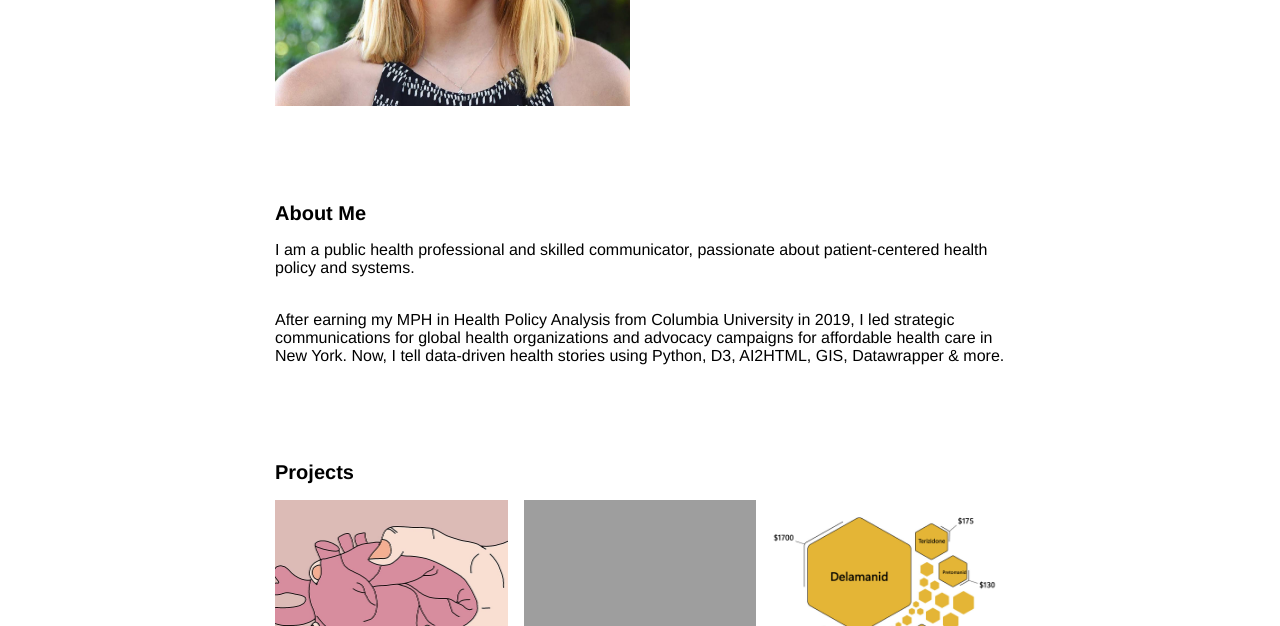
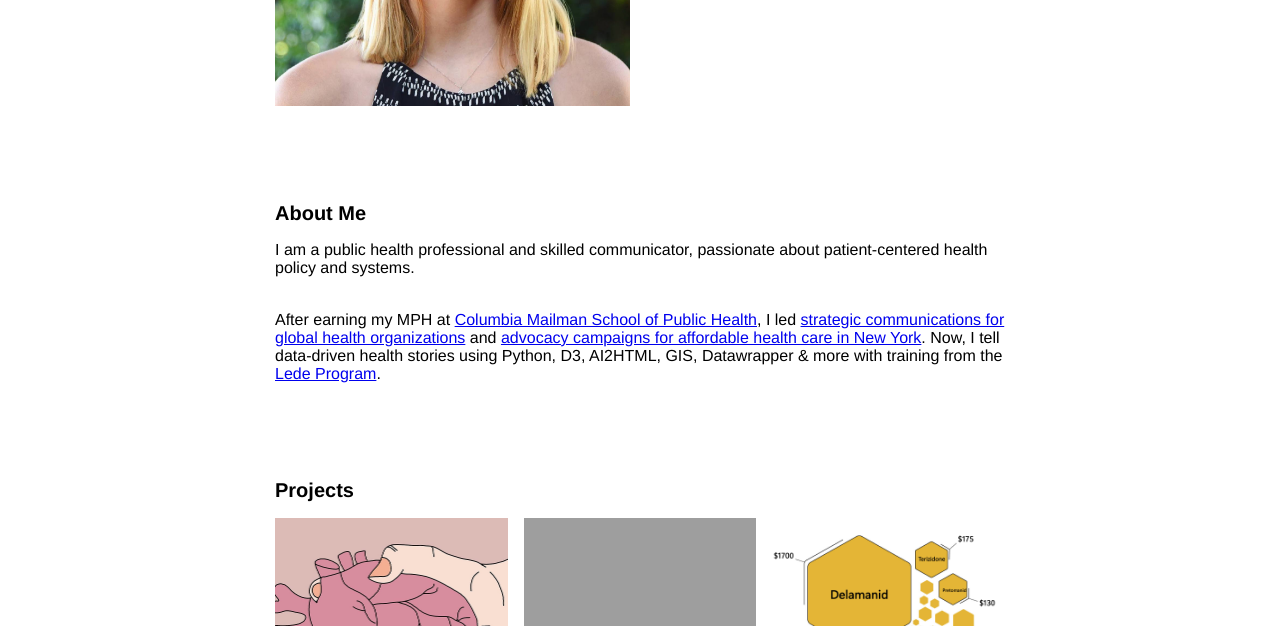
Before and after one commit to alliekrugman/alliekrugman.github.io, a plain HTML site: page index.html in a window 1280 px wide. Shown: the part 474-1100 px from the top of the page. Drawn offline with Linux system fonts and the light colour scheme; grey boxes are pictures that could not be loaded.

Commit message:
Update index.html

```diff
--- a/index.html
+++ b/index.html
@@ -57,7 +57,7 @@
         <span class="subheader-text">About Me</span>
         <div class="about-section-content">
           <div class="body-text">I am a public health professional and skilled communicator, passionate about patient-centered health policy and systems.</div>
-          <div class="body-text">After earning my MPH in Health Policy Analysis from Columbia University in 2019, I led strategic communications for global health organizations and advocacy campaigns for affordable health care in New York. Now, I tell data-driven health stories using Python, D3, AI2HTML, GIS, Datawrapper & more.</div>
+          <div class="body-text">After earning my MPH at <a href="https://www.publichealth.columbia.edu/">Columbia Mailman School of Public Health</a>, I led <a href="https://globalhealthstrategies.com/">strategic communications for global health organizations</a> and <a href="https://www.cssny.org/campaigns/entry/end-medical-debt">advocacy campaigns for affordable health care in New York</a>. Now, I tell data-driven health stories using Python, D3, AI2HTML, GIS, Datawrapper & more with training from the <a href="https://ledeprogram.com/">Lede Program</a>.</div>
         </div>
       </div>
 
```
